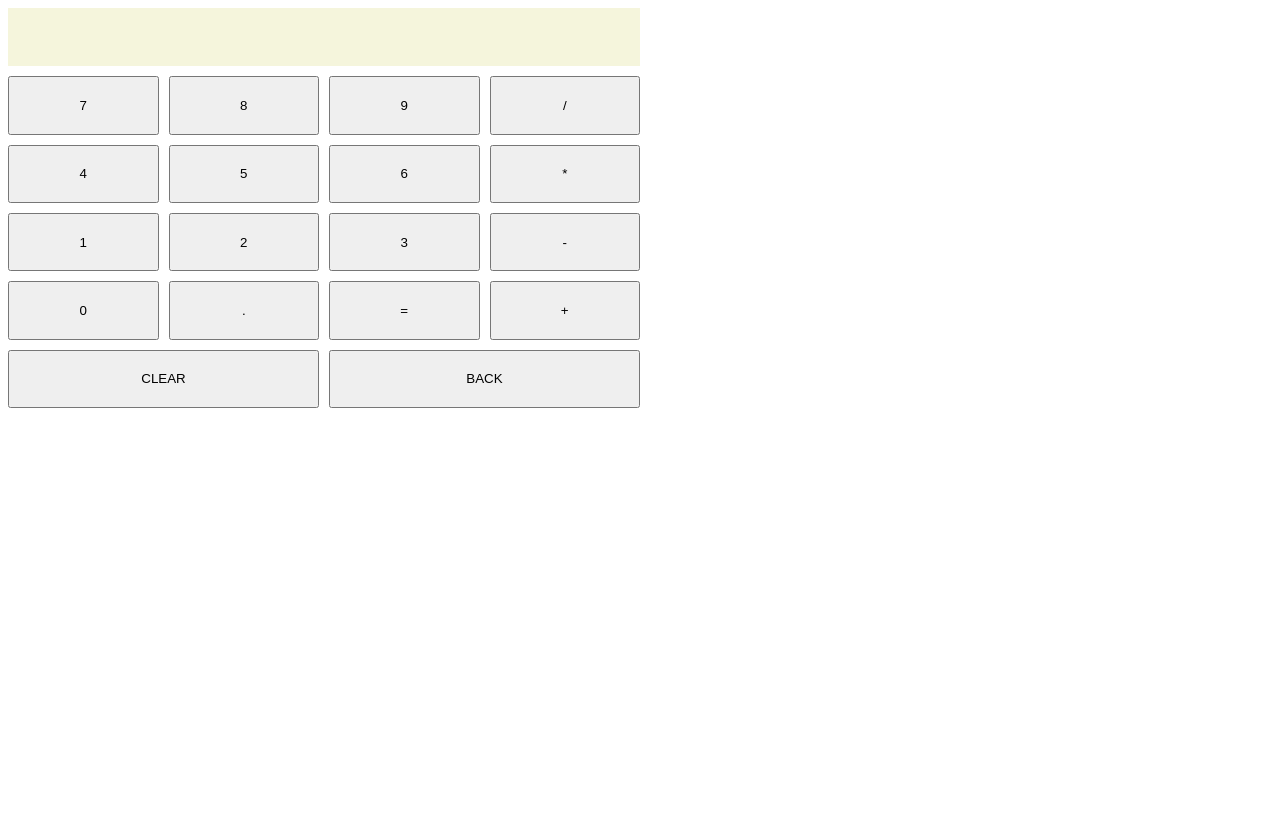
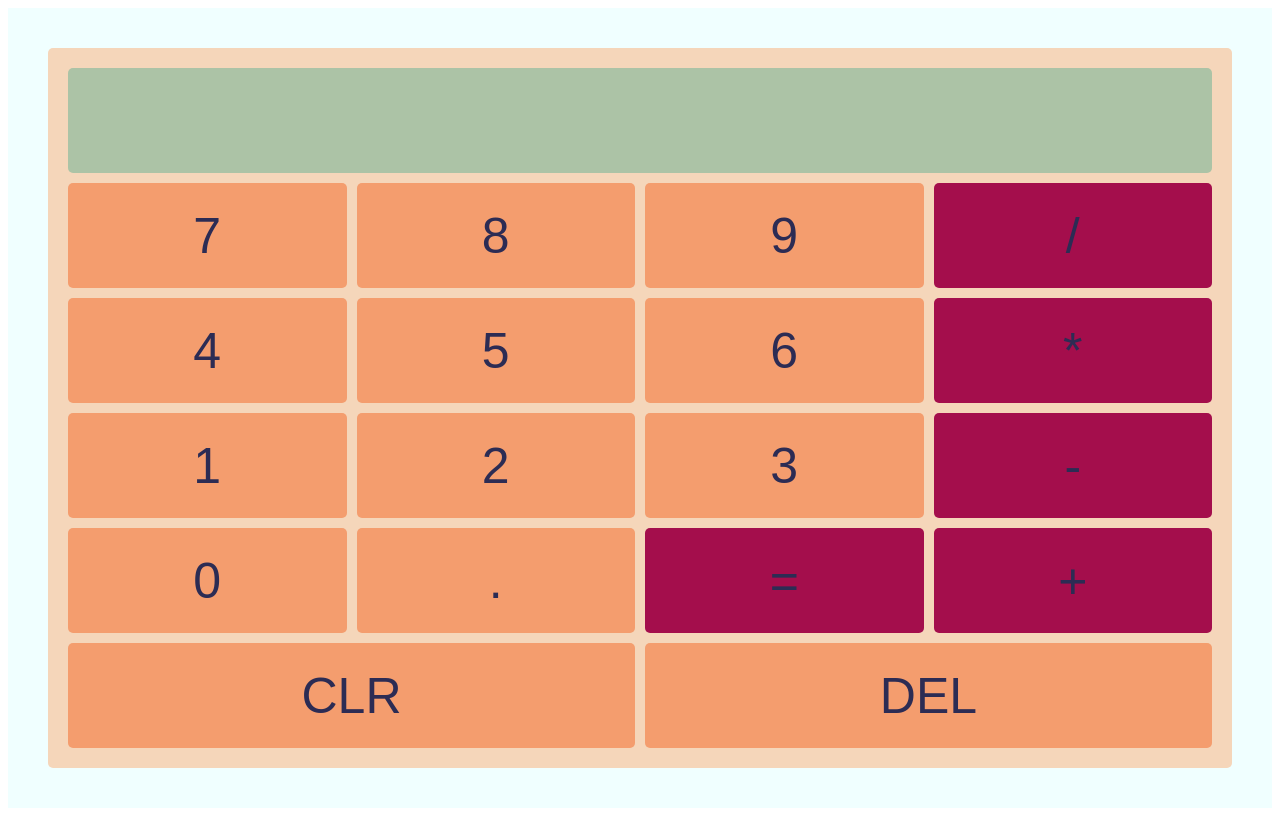
Before and after one commit to yochie/odin-calc, a plain HTML site: page index.html in a window 1280 px wide. Drawn offline with Linux system fonts and the light colour scheme; a web font is replaced by a local one.

Commit message:
Layout and color to make it pretty

```diff
--- a/index.html
+++ b/index.html
@@ -7,9 +7,11 @@
     <title>Calculator</title>
     <script src="script.js" defer></script>
     <link rel="stylesheet" href="style.css">
+    <link href="https://fonts.cdnfonts.com/css/seven-segment" rel="stylesheet">
 </head>
 
 <body>
+    <div class="container">
         <div class="calculator">
             <div class="calculator-row">
                 <div class="display"></div>
@@ -39,8 +41,9 @@
                 <button class="operation-button">+</button>
             </div>
             <div class="calculator-row">
-            <button class="clear-button">CLEAR</button>
-            <button class="back-button">BACK</button>
+                <button class="clear-button">CLR</button>
+                <button class="back-button">DEL</button>
+            </div>
         </div>
     </div>
 </body>
--- a/style.css
+++ b/style.css
@@ -1,31 +1,58 @@
+* {
+    box-sizing: border-box;
+    font-size: 50px;
+    color: #2C2C54;
+}
+
+.container {
+    height: 100vh;
+    width: 100%;
+    display: flex;
+    padding: 40px;
+    background-color: azure;
+}
+
 .calculator {
-    width: 50%;
+    flex: 1;
     display: flex;
     flex-direction: column;
     gap: 10px;
-    align-items: stretch;
-    height: 400px;
-    justify-content: stretch;
+    padding: 20px;
+    background-color: #F5D6BA;
 }
 
 .calculator .calculator-row {
-    flex: 1 1 0;
+    flex: 1;
     display: flex;
-    justify-content: center;
-    align-items: stretch;
     gap: 10px;
 }
 
 .calculator button,
 .calculator .display {
-    flex: 1 1 0;
+    flex: 1;
+}
+
+button,
+.calculator,
+.display {
+    border-radius: 5px;
 }
 
 .display {
+    font-family: "Seven Segment", sans-serif;
     display: flex;
     align-items: flex-end;
     justify-content: right;
-    background-color: beige;
-    font-size: 30px;
-    padding: 5px;
+    background-color: #ACC3A6;
+    padding: 10px 50px;
 }
+
+button {
+    background-color: #F49D6E;
+    border: none;
+}
+
+button.operation-button,
+button.equal-button {
+    background-color: #A40E4C;
+}
```
Lines whose indentation alone changed are shown as unchanged.
